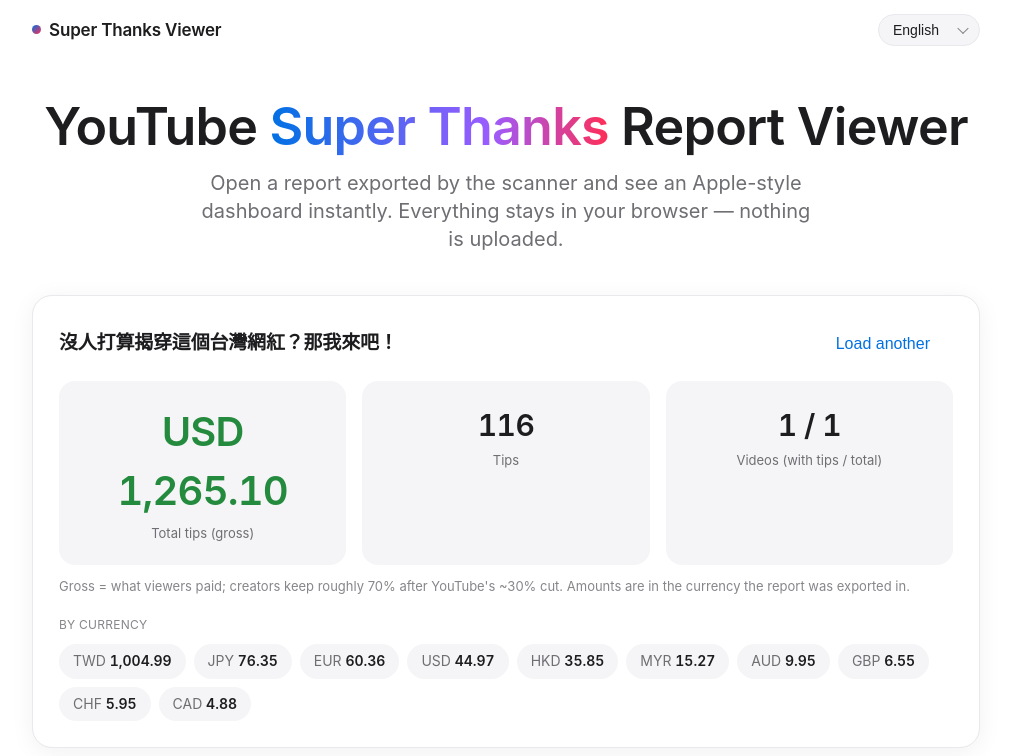
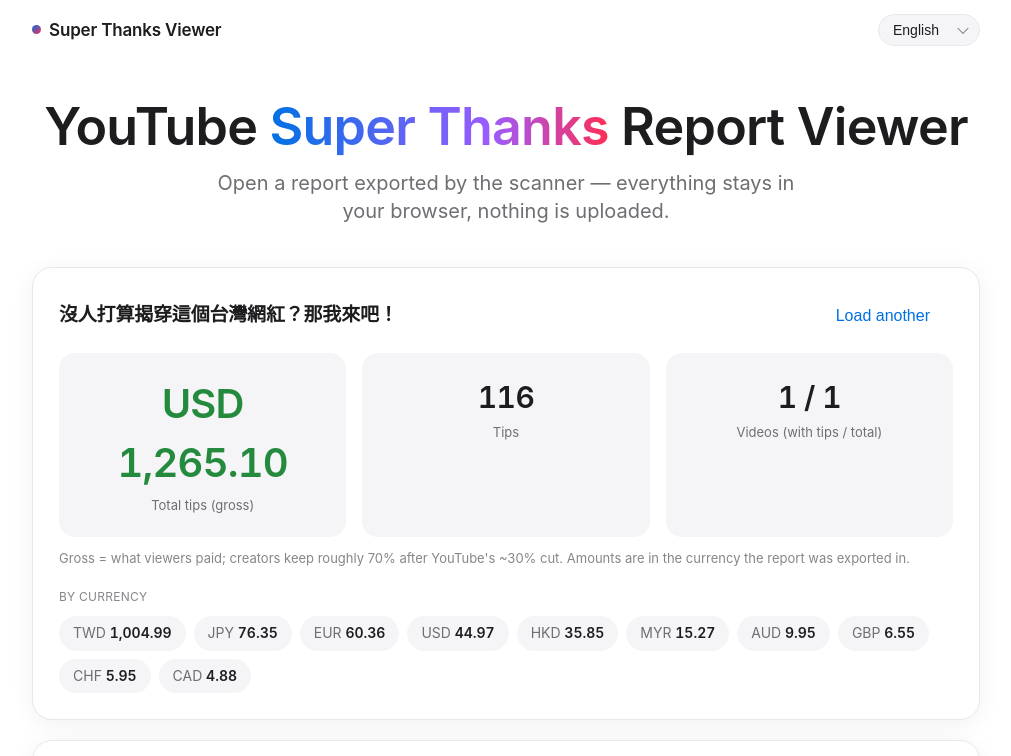
Before and after one commit to vicky128/youtube-superthanks, a plain HTML site: page index.html in a window 1280 px wide. Shown: the top 756 px of the page, without its empty margins (134-1145 px from the left). Drawn offline with Linux system fonts and the light colour scheme.

Commit message:
Trim viewer tagline; recommend local run in README
- Remove the "see an Apple-style dashboard instantly" clause from the viewer
  tagline across all 6 languages.
- README: add a prominent note (EN/ZH) that running the scanner locally is the
  recommended, most reliable path; the hosted page is only a report viewer.

Co-Authored-By: Claude Opus 4.8 <noreply@anthropic.com>

```diff
--- a/index.html
+++ b/index.html
@@ -197,7 +197,7 @@ const LANGS = {
 const T = {
   "zh-CN":{
     title:(h)=>`YouTube <span class="grad">Super Thanks</span> 报告查看器`,
-    tagline:"打开扫描器导出的报告，立即看到苹果风仪表盘。全程在你的浏览器里，数据不上传。",
+    tagline:"打开扫描器导出的报告，全程在你的浏览器里，数据不上传。",
     dropBig:"把报告文件拖到这里",
     dropSmall:"支持 yt_superthanks 导出的 .json 或 .csv",
     pickBtn:"选择文件", pasteBtn:"粘贴 JSON", pasteGo:"加载",
@@ -217,7 +217,7 @@ const T = {
   },
   "zh-TW":{
     title:(h)=>`YouTube <span class="grad">Super Thanks</span> 報告檢視器`,
-    tagline:"開啟掃描器匯出的報告，立即看到蘋果風儀表板。全程在你的瀏覽器裡，資料不上傳。",
+    tagline:"開啟掃描器匯出的報告，全程在你的瀏覽器裡，資料不上傳。",
     dropBig:"把報告檔案拖到這裡",
     dropSmall:"支援 yt_superthanks 匯出的 .json 或 .csv",
     pickBtn:"選擇檔案", pasteBtn:"貼上 JSON", pasteGo:"載入",
@@ -237,7 +237,7 @@ const T = {
   },
   "en":{
     title:(h)=>`YouTube <span class="grad">Super Thanks</span> Report Viewer`,
-    tagline:"Open a report exported by the scanner and see an Apple-style dashboard instantly. Everything stays in your browser — nothing is uploaded.",
+    tagline:"Open a report exported by the scanner — everything stays in your browser, nothing is uploaded.",
     dropBig:"Drop a report file here",
     dropSmall:"Accepts the .json or .csv exported by yt_superthanks",
     pickBtn:"Choose file", pasteBtn:"Paste JSON", pasteGo:"Load",
@@ -257,7 +257,7 @@ const T = {
   },
   "ja":{
     title:(h)=>`YouTube <span class="grad">Super Thanks</span> レポートビューア`,
-    tagline:"スキャナーが書き出したレポートを開くと、Appleふうのダッシュボードがすぐ表示されます。すべてブラウザ内で処理され、アップロードはされません。",
+    tagline:"スキャナーが書き出したレポートを開くだけ。すべてブラウザ内で処理され、アップロードはされません。",
     dropBig:"レポートファイルをここにドロップ",
     dropSmall:"yt_superthanks が書き出した .json / .csv に対応",
     pickBtn:"ファイルを選択", pasteBtn:"JSONを貼り付け", pasteGo:"読み込む",
@@ -277,7 +277,7 @@ const T = {
   },
   "ko":{
     title:(h)=>`YouTube <span class="grad">Super Thanks</span> 리포트 뷰어`,
-    tagline:"스캐너가 내보낸 리포트를 열면 애플 스타일 대시보드가 바로 표시됩니다. 모든 처리는 브라우저 안에서만 이뤄지며 업로드되지 않습니다.",
+    tagline:"스캐너가 내보낸 리포트를 열기만 하면 됩니다. 모든 처리는 브라우저 안에서만 이뤄지며 업로드되지 않습니다.",
     dropBig:"리포트 파일을 여기에 놓으세요",
     dropSmall:"yt_superthanks가 내보낸 .json 또는 .csv 지원",
     pickBtn:"파일 선택", pasteBtn:"JSON 붙여넣기", pasteGo:"불러오기",
@@ -297,7 +297,7 @@ const T = {
   },
   "es":{
     title:(h)=>`Visor de informes de <span class="grad">Super Thanks</span> de YouTube`,
-    tagline:"Abre un informe exportado por el escáner y mira un panel estilo Apple al instante. Todo ocurre en tu navegador; no se sube nada.",
+    tagline:"Abre un informe exportado por el escáner: todo ocurre en tu navegador y no se sube nada.",
     dropBig:"Suelta un archivo de informe aquí",
     dropSmall:"Admite el .json o .csv exportado por yt_superthanks",
     pickBtn:"Elegir archivo", pasteBtn:"Pegar JSON", pasteGo:"Cargar",
```
Also changed, not shown: 1 other file.
